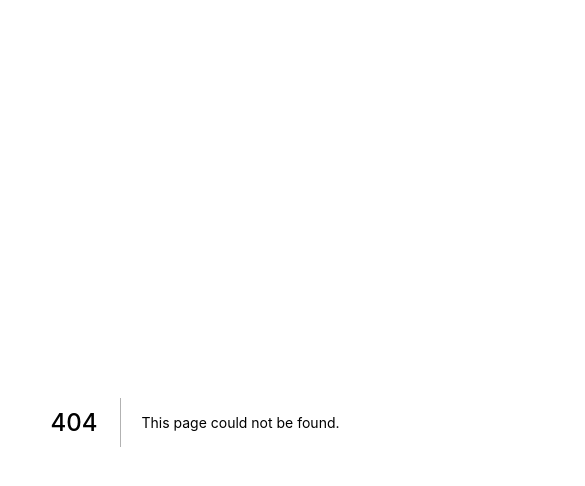
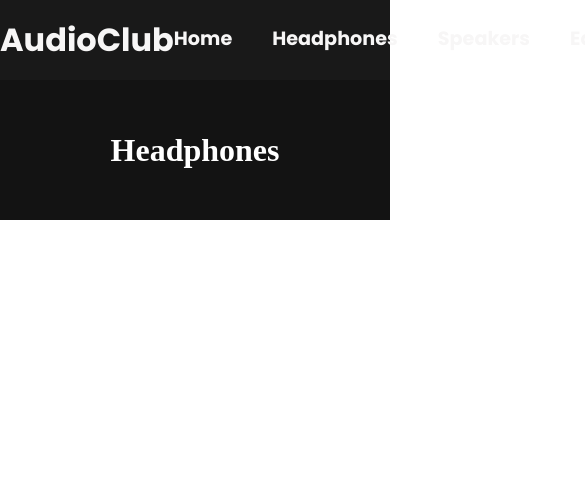
Before and after one commit to mateusmatosleonardo/audio-club, a Next.js app: page /Headphones in a window 390 px wide. Before the commit this address had no page. Shown: the top 486 px of the page, 585 px wide, since content can reach past the window. Built offline with nearby package versions, Linux system fonts and the light colour scheme.

Commit message:
:sparkles: creating a page headerphones

```diff
--- /dev/null
+++ b/src/components/ContainerTitle/index.tsx
@@ -0,0 +1,16 @@
+import React from "react";
+import style from '../../styles/containerTitle.module.css';
+
+interface ContainerTitleProps{
+    title: string;
+}
+
+const ContainerTitle = ({title}: ContainerTitleProps) =>{
+    return(
+        <div className={style.container}>
+            <h2 className={style.title}>{title}</h2>
+        </div>
+    )
+}
+
+export default ContainerTitle;
--- a/src/components/Header/index.tsx
+++ b/src/components/Header/index.tsx
@@ -11,7 +11,7 @@ const Header = () =>{
                 <a href="#" className={style.title}>AudioClub</a>
                 <div className={style.centerItems}>
                     <a href="#" className={style.items}>Home</a>
-                    <a href="#" className={style.items}>Headphones</a>
+                    <a href="Headphones" className={style.items}>Headphones</a>
                     <a href="#" className={style.items}>Speakers</a>
                     <a href="#" className={style.items}>Earphones</a>
                     <Image
--- /dev/null
+++ b/src/pages/Headphones/index.tsx
@@ -0,0 +1,15 @@
+import React from "react";
+import ContainerTitle from "../../components/ContainerTitle";
+import Header from "../../components/Header";
+import style from '../../styles/headphones.module.css';
+
+const Headphones = () =>{
+    return(
+        <>
+        <Header/>
+        <ContainerTitle title="Headphones"/>
+        </>
+    )
+}
+
+export default Headphones;
--- a/src/pages/index.tsx
+++ b/src/pages/index.tsx
@@ -1,4 +1,5 @@
 import React from "react";
+import ContainerTitle from "../components/ContainerTitle";
 import Header from "../components/Header";
 
 const Home = () => {
@@ -8,5 +9,4 @@ const Home = () => {
     </div>
   );
 };
-
 export default Home;
--- /dev/null
+++ b/src/styles/containerTitle.module.css
@@ -0,0 +1,13 @@
+.container{
+    width: 100%;
+    height: 140px;
+    display: flex;
+    justify-content: center;
+    align-items: center;
+    background-color: #131313;
+}
+
+.title{
+    font-size: 2rem;
+    color: #FFFFFF;
+}
--- /dev/null
+++ b/src/styles/headphones.module.css
@@ -0,0 +1,5 @@
+.container{
+    width: 100%;
+    height: 400px;
+    background-color: #666;
+}
```
